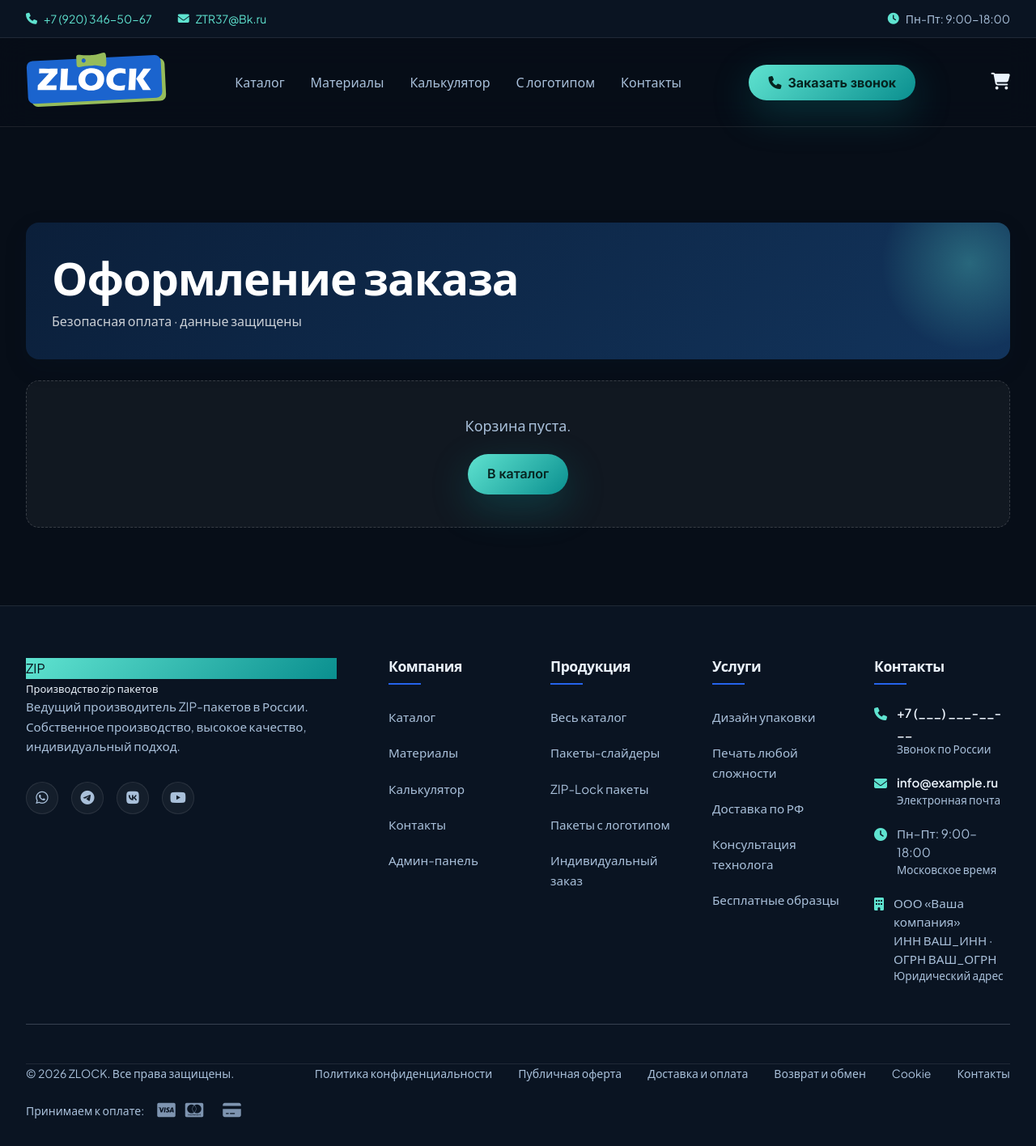
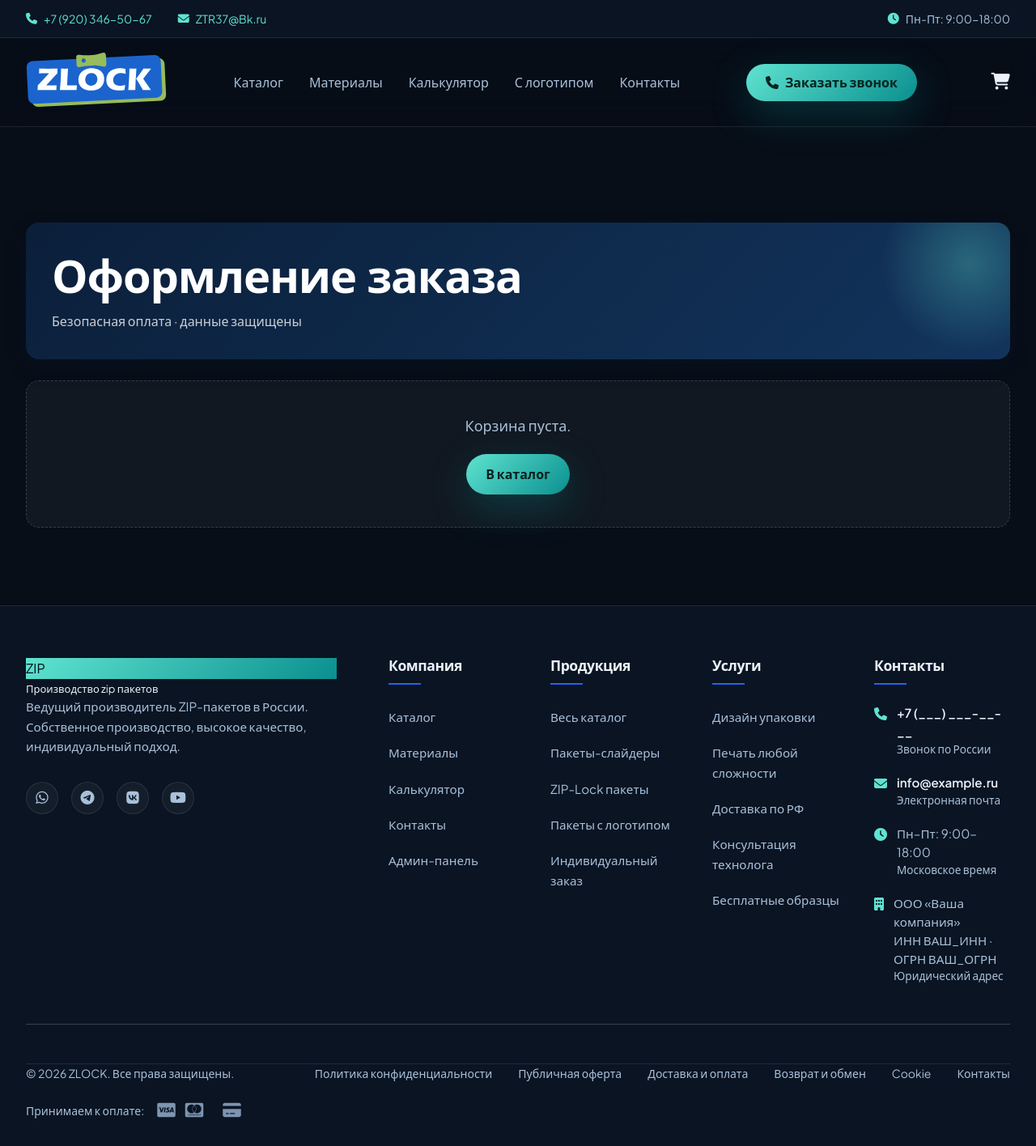
Before and after one commit to eabazunov-afk/zippaket-optom, a PHP site: page /checkout.php in a window 1280 px wide. Shown: the whole page at 81% size. Run offline with PHP 8.4, Linux system fonts and the light colour scheme; some libraries are stand-ins or nearby versions.

Commit message:
Стиль: единая премиум-типографика на страницах магазина
- shop-dark.css форсит Space Grotesk (заголовки) + Plus Jakarta Sans (текст)
  на всех body.zlock страницах -> убран шрифтовой раскол (каталог/товар/корзина/
  checkout грузили Inter). Иконочные шрифты (FontAwesome/Phosphor) не затронуты.
- polconf.html уже в тёмной теме (override на месте).

Проверки: страницы 200; override активен.

```diff
--- a/www/css/shop-dark.css
+++ b/www/css/shop-dark.css
@@ -13,6 +13,19 @@ body.zlock .catalog-page,
 body.zlock section { background: transparent; }
 
 /* Заголовки/текст */
+/* Единая премиум-типографика на страницах магазина (убираем разнобой с Inter).
+   Иконочные шрифты (i.fas/.ph) НЕ трогаем. */
+body.zlock, body.zlock p, body.zlock a, body.zlock span, body.zlock div,
+body.zlock li, body.zlock td, body.zlock th, body.zlock label,
+body.zlock input, body.zlock select, body.zlock textarea, body.zlock button,
+body.zlock small, body.zlock b, body.zlock strong, body.zlock h5, body.zlock h6 {
+    font-family: var(--font-body) !important;
+}
+body.zlock h1, body.zlock h2, body.zlock h3, body.zlock h4,
+body.zlock .section-title, body.zlock .product-name, body.zlock .pm-total,
+body.zlock .pm-pagehead h1, body.zlock .current-price {
+    font-family: var(--font-display) !important;
+}
 body.zlock h1, body.zlock h2, body.zlock h3, body.zlock h4 { color: var(--z-text); }
 body.zlock p, body.zlock label, body.zlock small, body.zlock li, body.zlock span { color: var(--z-text-2); }
 body.zlock .section-title { color: #fff; }
```
